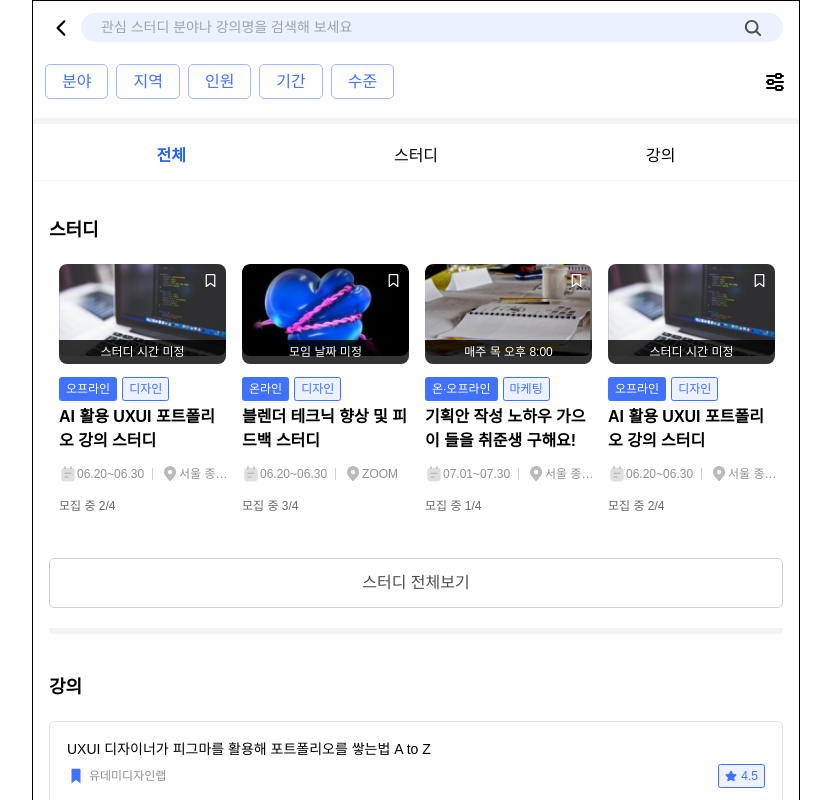
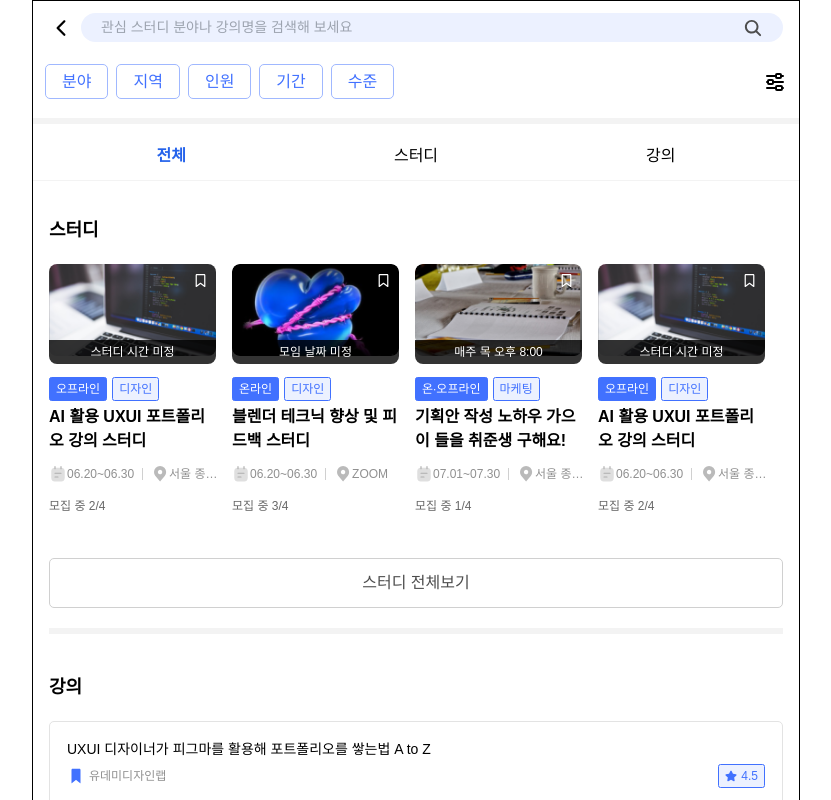
Before and after one commit to Woongjin-Udemy-Pixe11/sturing, a Next.js app: page /search/result in a window 1280 px wide. Shown: the top 800 px of the page, without its empty margins (224-1055 px from the left). Built offline with nearby package versions, Linux system fonts and the light colour scheme; a web font is replaced by a local one.

Commit message:
[design] padding 수정

```diff
--- a/src/components/search/StudyList.tsx
+++ b/src/components/search/StudyList.tsx
@@ -24,7 +24,7 @@ export default function StudyList(props: TStudyListProps) {
             스터디
           </span>
         )}
-        <ul className="w-full pl-[1rem] flex justify-start items-center flex-wrap gap-x-[1.6rem] gap-y-[.8rem] py-[2rem]">
+        <ul className="w-full flex justify-stretch items-center flex-wrap gap-x-[1.6rem] gap-y-[.8rem] py-[2rem]">
           {cardList &&
             cardList.map((card) => (
               <li key={card.id}>
```
